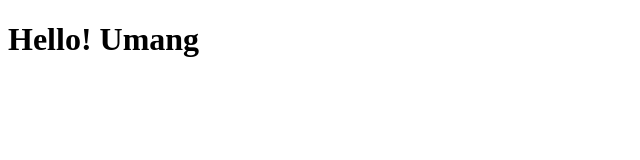
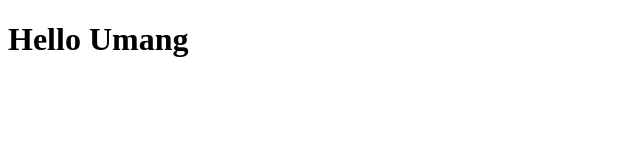
Before and after one commit to Umang4200/delta-demo, a plain HTML site: page index.html in a window 1280 px wide. Shown: the whole page, without its empty margins (0-640 px from the left). Drawn offline with Linux system fonts and the light colour scheme.

Commit message:
Changes Done

```diff
--- a/index.html
+++ b/index.html
@@ -6,6 +6,6 @@
     <title>Sample Page</title>
 </head>
 <body>
-     <h1>Hello! Umang</h1>
+     <h1>Hello Umang</h1>
 </body>
 </html>
```
